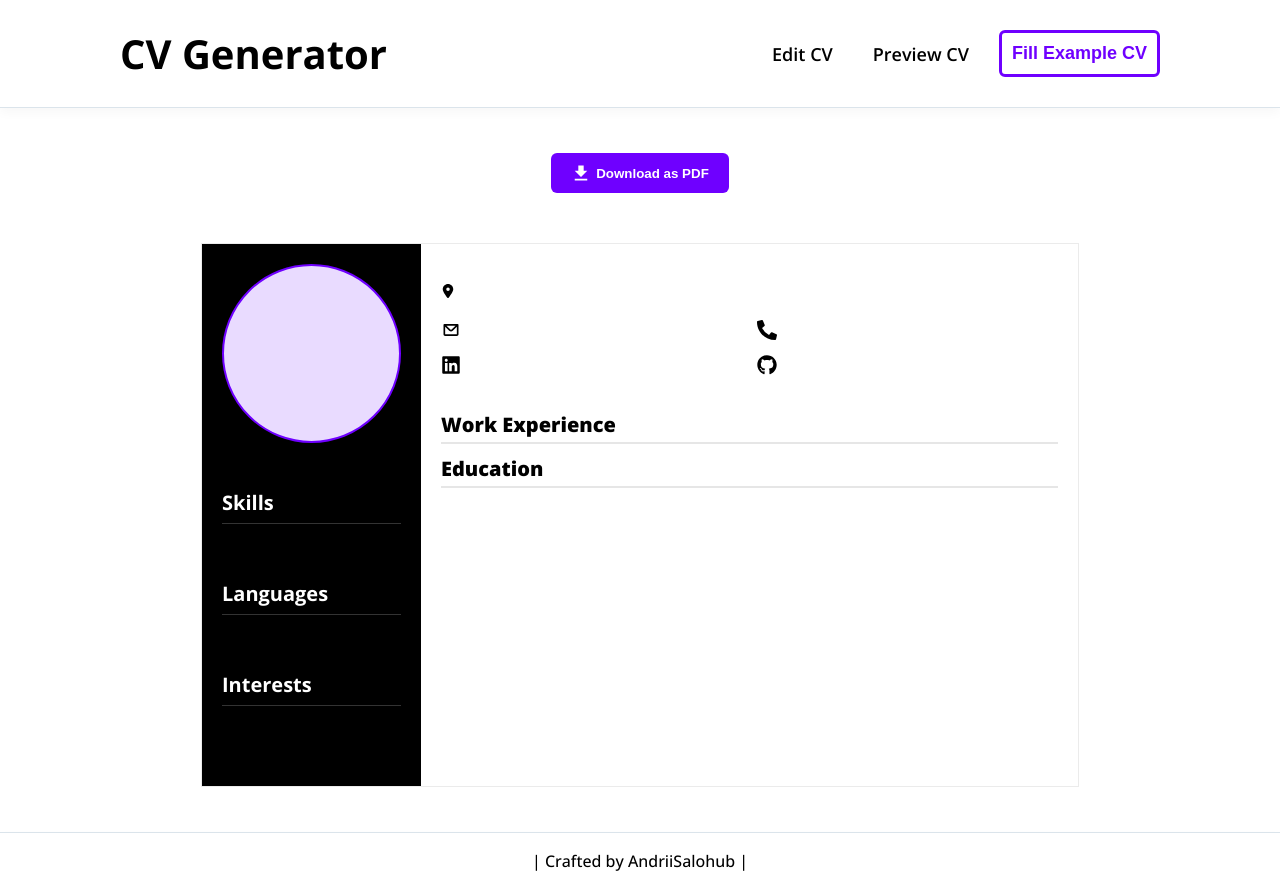
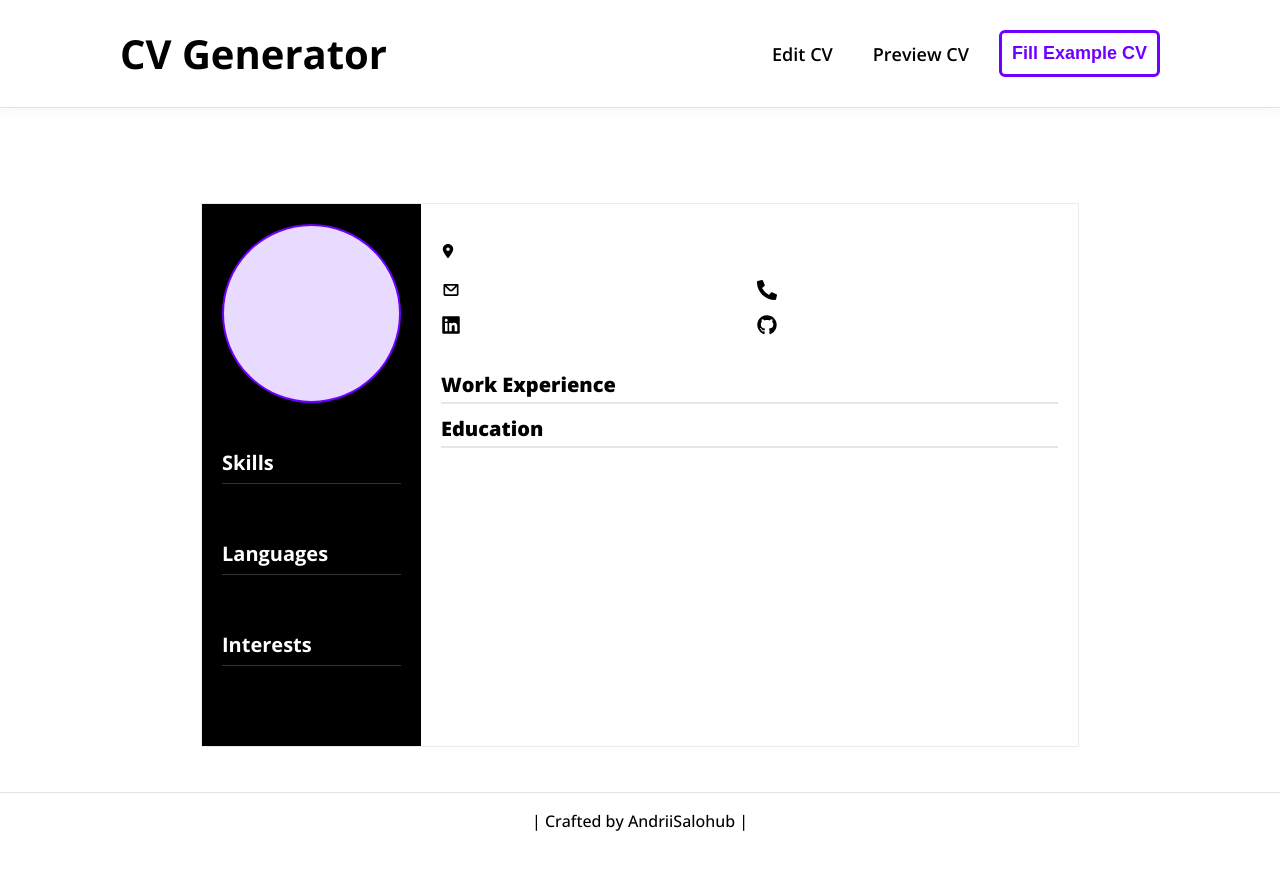
Before and after one commit to AndriiSalohub/cv-generator, a React (Vite) app: page /preview in a window 1280 px wide. After the commit the page ends 849 px from the top, so only its background shows below. Built offline with nearby package versions, Linux system fonts and the light colour scheme.

Commit message:
Deleted Download button and renamed some files.

```diff
--- a/package.json
+++ b/package.json
@@ -11,6 +11,8 @@
   },
   "dependencies": {
     "@reduxjs/toolkit": "^2.2.2",
+    "html2canvas": "^1.4.1",
+    "jspdf": "^2.5.1",
     "prop-types": "^15.8.1",
     "react": "^18.2.0",
     "react-dom": "^18.2.0",
--- a/src/components/DownloadButton/DownloadButton.jsx
+++ /dev/null
@@ -1,12 +0,0 @@
-import { IoMdDownload } from "react-icons/io";
-import "./DownloadButton.scss";
-
-const DownloadButton = () => {
-  return (
-    <button className="download-btn">
-      <IoMdDownload /> Download as PDF
-    </button>
-  );
-};
-
-export default DownloadButton;
--- a/src/components/DownloadButton/DownloadButton.scss
+++ /dev/null
@@ -1,33 +0,0 @@
-@import "../../styles/styles.scss";
-
-.download-btn {
-  color: #fff;
-  font-weight: 700;
-  cursor: pointer;
-  padding: 10px 20px;
-  background-color: $main-color;
-  border: none;
-  border-radius: 6px;
-  transition: background-color 0.2s ease-in-out;
-  display: flex;
-  align-items: center;
-  margin: 0 auto;
-
-  & svg {
-    width: 20px;
-    height: 20px;
-    padding-right: 5px;
-  }
-}
-
-@media (hover: hover) {
-  .download-btn:hover {
-    background-color: $main-hover-color;
-  }
-}
-
-@media (hover: none) {
-  .download-btn:active {
-    background-color: $main-hover-color;
-  }
-}
--- a/src/pages/Preview.jsx
+++ b/src/pages/Preview.jsx
@@ -1,10 +1,8 @@
 import Cv from "../components/Cv/Cv";
-import DownloadButton from "../components/DownloadButton/DownloadButton";
 
 const Preview = () => {
   return (
     <>
-      <DownloadButton />
       <Cv />
     </>
   );
```
Also changed, not shown: src/pages/Edit.jsx (+6 -6 lines), src/components/EducationInfo/EducationInfoForm.jsx (renamed from src/components/EducationInfo/EducationInfo.jsx), src/components/GeneralInfo/GeneralInfoForm.jsx (renamed from src/components/GeneralInfo/GeneralInfo.jsx), src/components/Interests/InterestsForm.jsx (renamed from src/components/Interests/Interests.jsx), src/components/Languages/LanguagesForm.jsx (renamed from src/components/Languages/Languages.jsx), src/components/Skills/SkillsForm.jsx (renamed from src/components/Skills/Skills.jsx), src/components/WorkExperience/WorkExperienceForm.jsx (renamed from src/components/WorkExperience/WorkExperience.jsx), 1 other file (tests, documents, lock files or other folders).
